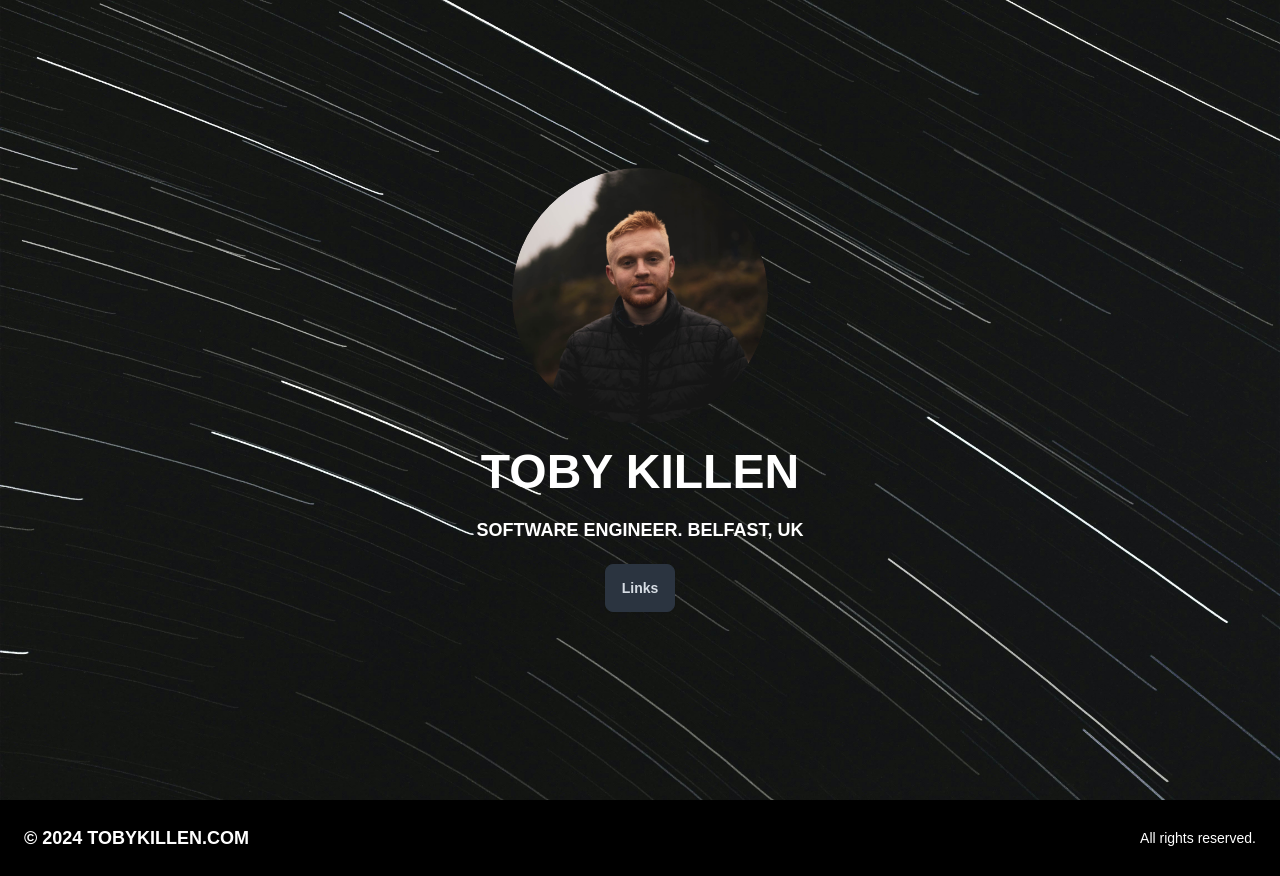
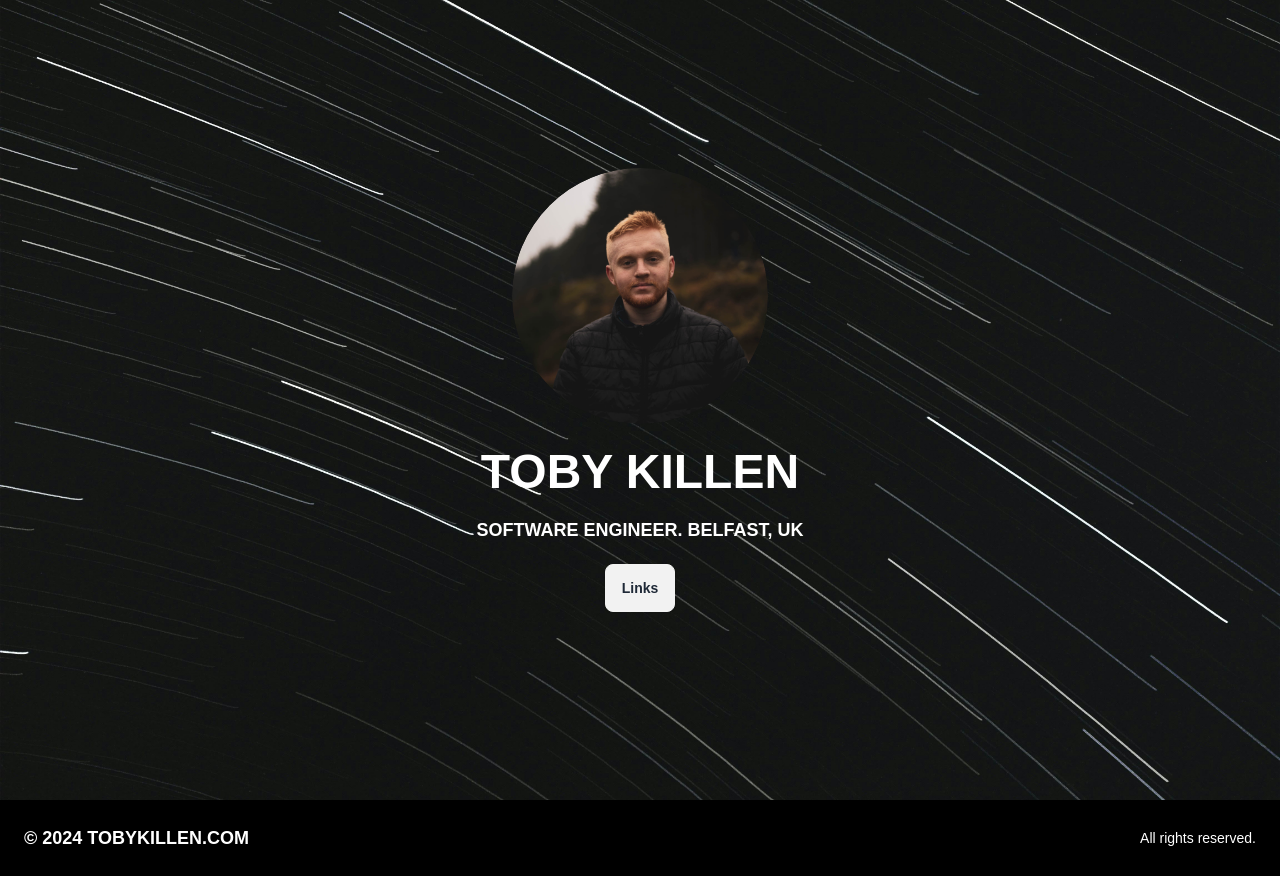
Before and after one commit to TobyKillen/tobykillen-nextjs, a Next.js app: page / in a window 1280 px wide. Built offline with nearby package versions, Linux system fonts and the light colour scheme.

Commit message:
Fixing Light Dark Issue

```diff
--- a/src/app/page.tsx
+++ b/src/app/page.tsx
@@ -30,16 +30,11 @@ export default function Portfolio() {
           <div className="flex justify-center gap-4 mb-5">
             <Link
               href="/linkintree"
-              className="btn btn-neutral w-full"
+              className="btn btn-netural w-full"
+              rel="noopener noreferrer"
             >
               Links
             </Link>
-            {/* <Link
-              href="/contact"
-              className="btn btn-neutral w-full"
-            >
-              Contact
-            </Link> */}
           </div>
         </div>
       </Background>
```
